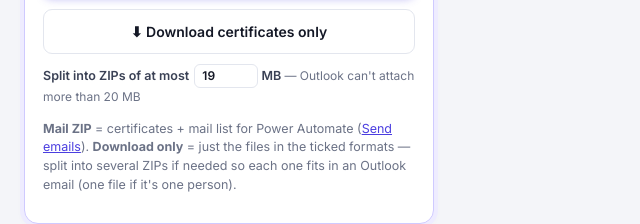
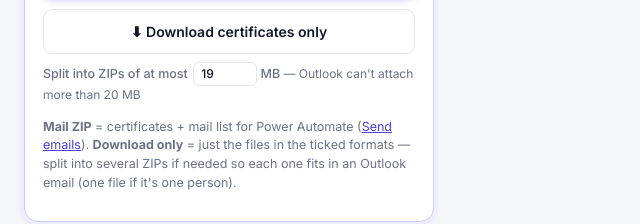
Before and after one commit to venkynani1/certificate-Mailmerge, a plain HTML site: page index.html in a window 1280 px wide. Shown: the part 1471-1695 px from the top of the page, without its empty margins (0-640 px from the left). Drawn offline with nearby package versions, Linux system fonts and the light colour scheme.

Commit message:
Add .zip-max class for styling zip input section

```diff
--- a/css/styles.css
+++ b/css/styles.css
@@ -315,3 +315,6 @@ label.check span { line-height: 1.4; }
 .opt-label { margin: 14px 0 6px; }
 input.inline-input.narrow { width: 64px; }
 .group-flag { margin: 8px 0 0; padding: 7px 10px; border-radius: var(--radius-sm); background: var(--accent-soft); color: var(--accent); font-weight: 550; }
+
+.zip-max { margin-top: 8px; font-weight: 450; color: var(--muted); }
+.zip-max input { color: var(--ink); }
```
